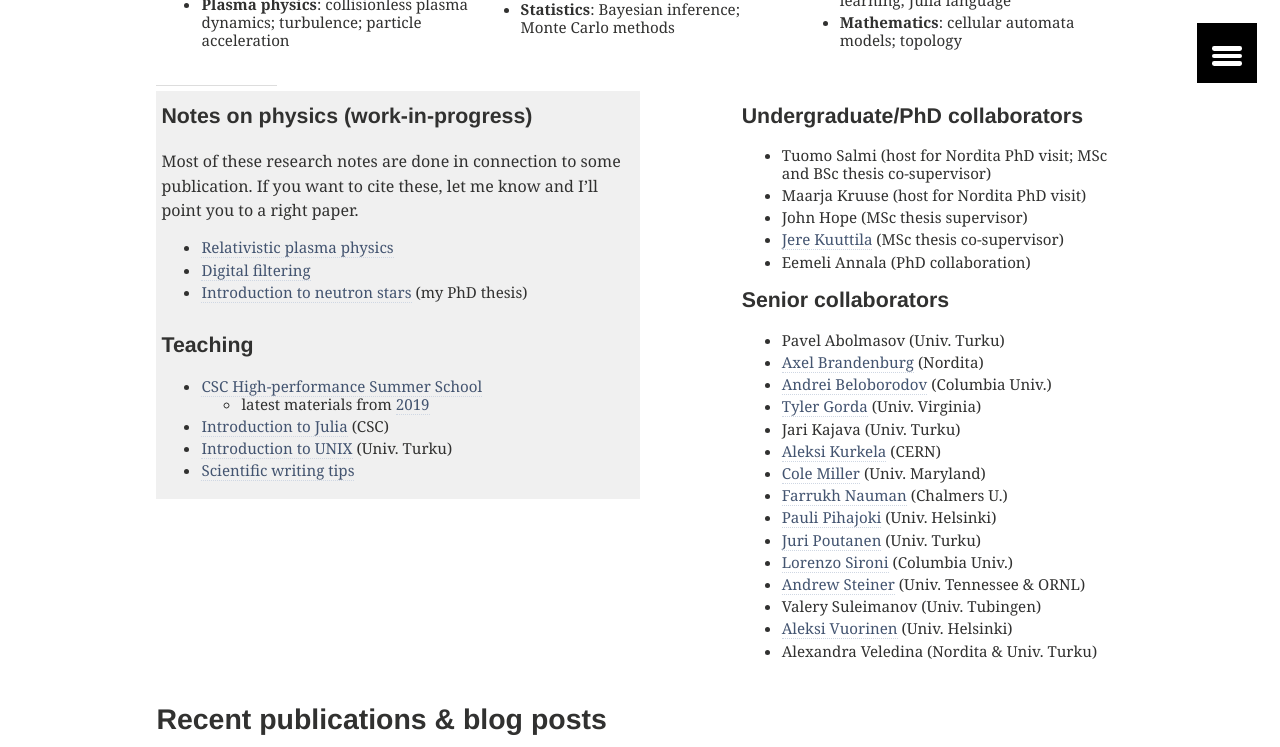
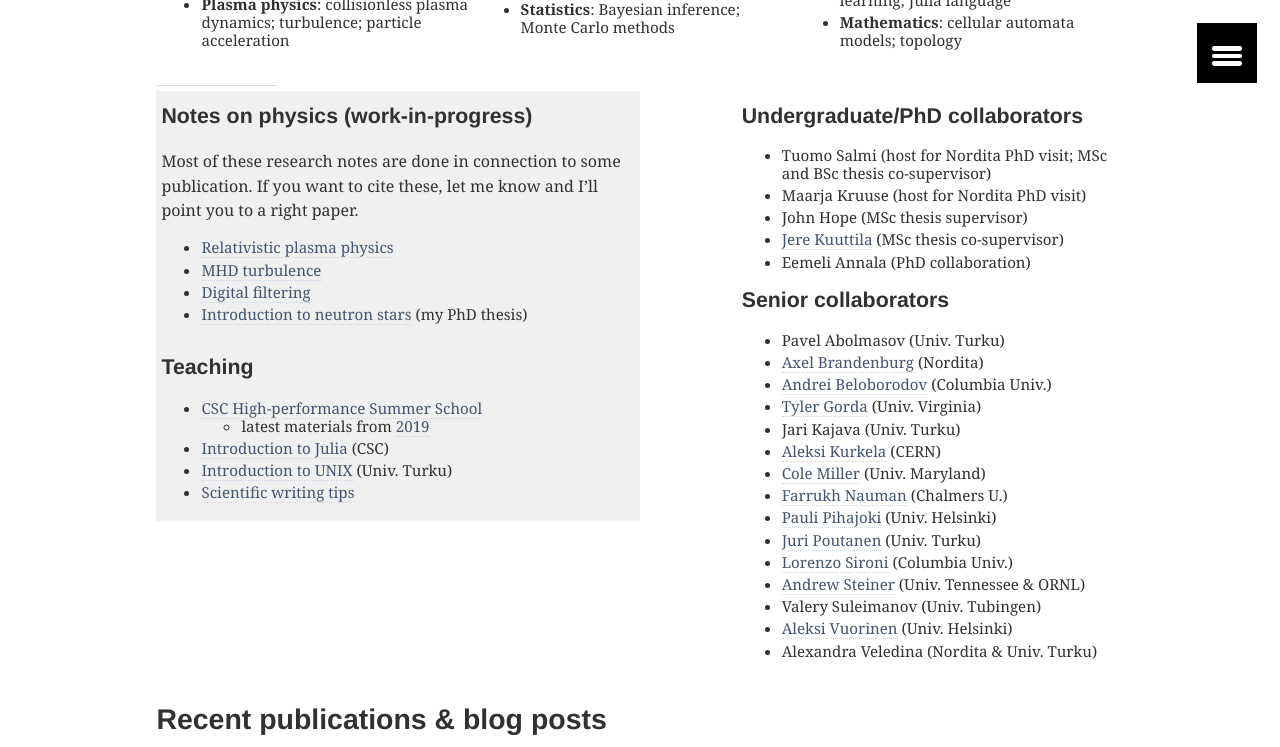
Before and after one commit to natj/natj.github.io, a Jekyll site: the page built from index.md, in a window 1280 px wide and 900 px high, scrolled down 870 px, cut to the strip 0-747 px from the top of the window. Built offline with Jekyll 4.4.1, drawn with Linux system fonts in a browser that asks for light colours.

Commit message:
add turbulence

```diff
--- a/index.md
+++ b/index.md
@@ -52,6 +52,7 @@ I have a wide range of interdisciplinary research interests. These reflect some
 Most of these research notes are done in connection to some publication. If you want to cite these, let me know and I'll point you to a right paper.
 
 - [Relativistic plasma physics](https://github.com/natj/notes-corpus/blob/master/plasma-physics/notes.pdf)
+- [MHD turbulence](https://github.com/natj/notes-corpus/blob/master/turbulence/notes.pdf)
 - [Digital filtering](https://github.com/natj/notes-corpus/blob/master/filtering/notes.pdf)
 - [Introduction to neutron stars](https://github.com/natj/thesis) (my PhD thesis)
 
```
